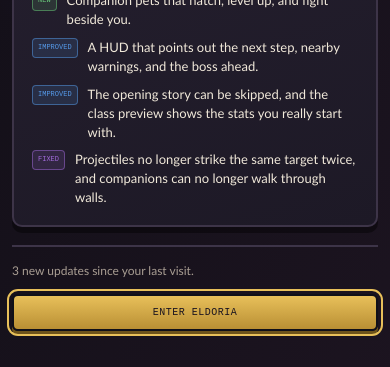
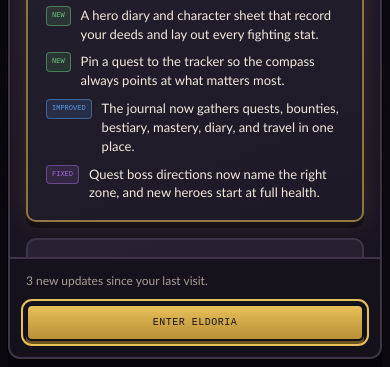
Before and after one commit to Gl3nnnn/realm-of-legends, a website with bundled scripts: page client/index.html in a window 390 px wide. Shown: the part 477-844 px from the top of the page. Built offline with nearby package versions, Linux system fonts and the light colour scheme.

Commit message:
Show the update board as a modal

```diff
--- a/client/index.html
+++ b/client/index.html
@@ -21,8 +21,8 @@
       </div>
     </div>
 
-    <div id="update-board" class="screen hidden" role="dialog" aria-modal="true" aria-labelledby="update-title">
-      <div class="update-shell">
+    <div id="update-board" class="overlay hidden" role="dialog" aria-modal="true" aria-labelledby="update-title" aria-hidden="true">
+      <section class="update-shell" role="document">
         <header class="update-header">
           <div>
             <div class="eyebrow">A pixel adventure</div>
@@ -36,7 +36,7 @@
           <span id="update-note" class="muted small"></span>
           <button class="btn" id="update-continue">Enter Eldoria</button>
         </footer>
-      </div>
+      </section>
     </div>
 
     <div id="char-select" class="screen hidden" aria-live="polite">
--- a/client/src/styles/main.css
+++ b/client/src/styles/main.css
@@ -221,21 +221,36 @@ p {
   flex-wrap: wrap;
 }
 
-/* Update board: the notice a returning player reads before choosing a hero. */
+/* Update board: a modal notice over whatever screen the player opened it from. */
 #update-board {
   z-index: 110;
-  align-items: start;
+  padding: clamp(12px, 3vw, 40px);
   background:
-    radial-gradient(circle at 50% 0%, rgba(232, 192, 90, 0.14), transparent 55%),
-    linear-gradient(120deg, rgba(17, 15, 23, 0.97), rgba(28, 20, 32, 0.99));
+    radial-gradient(circle at 50% 0%, rgba(232, 192, 90, 0.12), transparent 55%),
+    rgba(6, 5, 10, 0.72);
+  backdrop-filter: blur(4px);
 }
 
 .update-shell {
   width: min(880px, 100%);
-  margin: auto;
-  display: grid;
-  gap: 18px;
-  padding-block: 24px;
+  max-height: min(88vh, 820px);
+  display: flex;
+  flex-direction: column;
+  background: linear-gradient(180deg, #241d2e, #17131f);
+  border: 2px solid var(--line);
+  border-radius: 12px;
+  box-shadow: 0 18px 0 rgba(0, 0, 0, 0.35), 0 0 0 1px #000;
+  overflow: hidden;
+  animation: update-in 0.16s ease-out;
+}
+
+@keyframes update-in {
+  from { opacity: 0; transform: translateY(8px) scale(0.98); }
+  to { opacity: 1; transform: none; }
+}
+
+@media (prefers-reduced-motion: reduce) {
+  .update-shell { animation: none; }
 }
 
 .update-header {
@@ -245,7 +260,8 @@ p {
   gap: 20px;
   flex-wrap: wrap;
   border-bottom: 2px solid var(--line);
-  padding-bottom: 16px;
+  padding: 20px 22px 16px;
+  background: rgba(0, 0, 0, 0.12);
 }
 
 .update-header h1 {
@@ -265,11 +281,13 @@ p {
 }
 
 .update-list {
+  flex: 1;
+  min-height: 0;
   display: grid;
   gap: 16px;
-  max-height: min(58vh, 560px);
-  overflow: auto;
-  padding-right: 6px;
+  overflow-y: auto;
+  overscroll-behavior: contain;
+  padding: 18px 22px;
 }
 
 .update-card {
@@ -372,13 +390,15 @@ p {
 }
 
 .update-footer {
+  flex: none;
   display: flex;
   justify-content: space-between;
   align-items: center;
   gap: 16px;
   flex-wrap: wrap;
   border-top: 2px solid var(--line);
-  padding-top: 16px;
+  padding: 16px 22px 20px;
+  background: rgba(0, 0, 0, 0.12);
 }
 
 #btn-update-board {
@@ -4003,8 +4023,13 @@ html[data-contrast="high"] .journal-nav a {
 .beast-row.unknown summary { opacity: .65; font-style: italic; }
 
 @media (max-width: 640px) {
-  .update-header { align-items: flex-start; }
-  .update-list { max-height: none; overflow: visible; padding-right: 0; }
-  .update-footer { flex-direction: column; align-items: stretch; }
+  #update-board { padding: 8px; }
+  .update-shell {
+    max-height: calc(100vh - 16px);
+    max-height: calc(100dvh - 16px);
+  }
+  .update-header { align-items: flex-start; padding: 16px 16px 14px; }
+  .update-list { padding: 14px 16px; }
+  .update-footer { flex-direction: column; align-items: stretch; padding: 14px 16px 16px; }
   .update-footer .btn { width: 100%; }
 }
--- a/client/src/ui/UIManager.ts
+++ b/client/src/ui/UIManager.ts
@@ -157,7 +157,6 @@ export class UIManager {
   // Enter or Space also turns a page, the way other games let you read on.
   private storyKeyHandler: ((event: KeyboardEvent) => void) | null = null;
   private storyTimer: number | null = null;
-  private updateBoardClose: (() => void) | null = null;
   private updateBoardOpener: HTMLElement | null = null;
 
   private readonly dom = {
@@ -252,18 +251,14 @@ export class UIManager {
     }, AUTOSAVE_MS);
   }
 
-  /** Boot hand-off: a new patch is read on the update board before the hero list appears. */
+  /** Boot hand-off: a new patch is read on the update board over the hero list. */
   async startup(): Promise<void> {
-    if (hasUnreadUpdates()) {
-      this.showUpdateBoard(() => void this.showCharacterSelect());
-    } else {
-      await this.showCharacterSelect();
-    }
+    await this.showCharacterSelect();
+    if (hasUnreadUpdates()) this.showUpdateBoard();
   }
 
   /** The update board, either on launch, from the hero list, or from inside the game. */
-  private showUpdateBoard(onClose?: () => void): void {
-    this.updateBoardClose = onClose ?? null;
+  private showUpdateBoard(): void {
     this.updateBoardOpener = document.activeElement instanceof HTMLElement ? document.activeElement : null;
     this.dom.updateList.innerHTML = updateBoardHtml();
     this.dom.updateLatest.textContent = `v${LATEST_UPDATE.version}`;
@@ -272,6 +267,7 @@ export class UIManager {
       ? `${unread} new update${unread === 1 ? "" : "s"} since your last visit.`
       : "You are all caught up. Older notes are kept below.";
     this.dom.updateBoard.classList.remove("hidden");
+    this.dom.updateBoard.setAttribute("aria-hidden", "false");
     this.refreshTouchVisibility();
     this.sfx.ui();
     requestAnimationFrame(() => this.dom.updateContinue.focus());
@@ -280,15 +276,13 @@ export class UIManager {
   private closeUpdateBoard(): void {
     if (this.dom.updateBoard.classList.contains("hidden")) return;
     this.dom.updateBoard.classList.add("hidden");
+    this.dom.updateBoard.setAttribute("aria-hidden", "true");
     markUpdatesSeen();
     this.updateBoardBadge();
     this.refreshTouchVisibility();
     const opener = this.updateBoardOpener;
     this.updateBoardOpener = null;
     if (opener?.isConnected && !opener.closest(".hidden")) opener.focus();
-    const done = this.updateBoardClose;
-    this.updateBoardClose = null;
-    done?.();
   }
 
   private updateBoardBadge(): void {
@@ -491,6 +485,9 @@ export class UIManager {
     // Clicking the dim backdrop behind the box cancels, like Escape does.
     this.dom.confirm.addEventListener("click", (event) => {
       if (event.target === this.dom.confirm) this.closeConfirm();
+    });
+    this.dom.updateBoard.addEventListener("click", (event) => {
+      if (event.target === this.dom.updateBoard) this.closeUpdateBoard();
     });
 
     this.dom.createPanel.addEventListener("input", (event) => {
@@ -754,6 +751,25 @@ export class UIManager {
       if (event.key === "Escape") {
         event.preventDefault();
         this.closeUpdateBoard();
+        return;
+      }
+      if (event.key === "Tab") {
+        const focusable = Array.from(this.dom.updateBoard.querySelectorAll<HTMLElement>(
+          'button:not(:disabled), input:not(:disabled), select:not(:disabled), textarea:not(:disabled), a[href], summary, [tabindex]:not([tabindex="-1"])',
+        )).filter((element) => element.offsetParent !== null);
+        if (focusable.length === 0) {
+          event.preventDefault();
+          return;
+        }
+        const first = focusable[0];
+        const last = focusable[focusable.length - 1];
+        if (event.shiftKey && (document.activeElement === first || !this.dom.updateBoard.contains(document.activeElement))) {
+          event.preventDefault();
+          last.focus();
+        } else if (!event.shiftKey && (document.activeElement === last || !this.dom.updateBoard.contains(document.activeElement))) {
+          event.preventDefault();
+          first.focus();
+        }
       }
       return;
     }
```
Also changed, not shown: e2e/smoke.spec.ts (+2 -1 lines).
